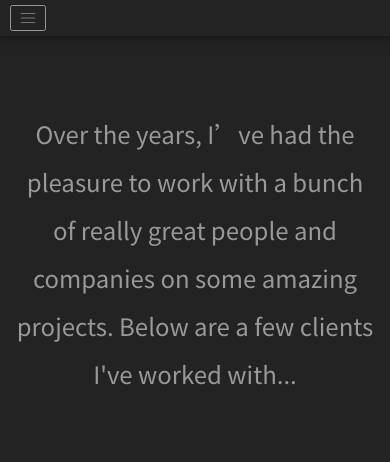
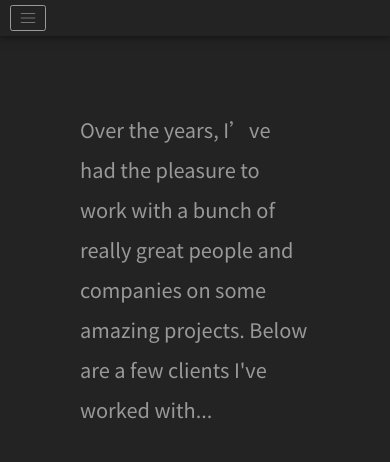
Before and after one commit to jmsmistral/jonathansacramento.com, a React app: page /clients in a window 390 px wide. Shown: the top 462 px of the page. Built offline with nearby package versions, Linux system fonts and the light colour scheme; a small style sheet from the web is missing.

Commit message:
Refactor client responsive design

```diff
--- a/src/client/components/Client.js
+++ b/src/client/components/Client.js
@@ -9,12 +9,16 @@ const Client = () => (
   <div className="content">
     <Container>
       <Row>
-        <Col xs={12} className="text-center">
+        <Col xs={2}></Col>
+        <Col xs={8} className="text-left">
           <p className="client__banner__title">
             Over the years, I’ve had the pleasure to work with a bunch of really great people and companies on some amazing projects. Below are a few clients I've worked with...
           </p>
         </Col>
-        <Col xs={12} className="client__section client__logo-section__width text-center">
+        <Col xs={2}></Col>
+
+        <Col xs={2}></Col>
+        <Col xs={8} className="client__section client__logo-section__width text-center">
           <img className="client__logo" src="/img/ah_delhaize_logo.svg" alt="Ahold Delhaize" width="252" height="82"/>
           <img className="client__logo" src="/img/ah_logo.svg" alt="Albert Heijn" width="90" height="82"/>
           <img className="client__logo" src="/img/fedex_logo.svg" alt="Fedex" width="252" height="82"/>
@@ -24,11 +28,12 @@ const Client = () => (
           <img className="client__logo" src="/img/rogers_logo.svg" alt="Rogers" width="252" height="82"/>
           <img className="client__logo" src="/img/unimarc_logo.svg" alt="Unimarc" width="82" height="82"/>
           <img className="client__logo" src="/img/stc_logo.svg" alt="STC" width="180" height="82"/>
+          <img className="client__logo" src="/img/kyivstar_logo.svg" alt="Kyivstar" width="82" height="82"/>
           <img className="client__logo" src="/img/telefonica_logo.svg" alt="Telefonica" width="252" height="82"/>
           <img className="client__logo" src="/img/zain_logo.svg" alt="Zain" width="252" height="82"/>
           <img className="client__logo" src="/img/enercity_logo.svg" alt="Enercity" width="252" height="82"/>
-          <img className="client__logo" src="/img/kyivstar_logo.svg" alt="Kyivstar" width="82" height="82"/>
         </Col>
+        <Col xs={2}></Col>
       </Row>
     </Container>
   </div>
--- a/src/client/styles/components/_client.scss
+++ b/src/client/styles/components/_client.scss
@@ -1,5 +1,5 @@
 .client__banner__title {
-  font-size: $m-size;
+  font-size: $xm-size;
   line-height: 2;
 }
 
```
